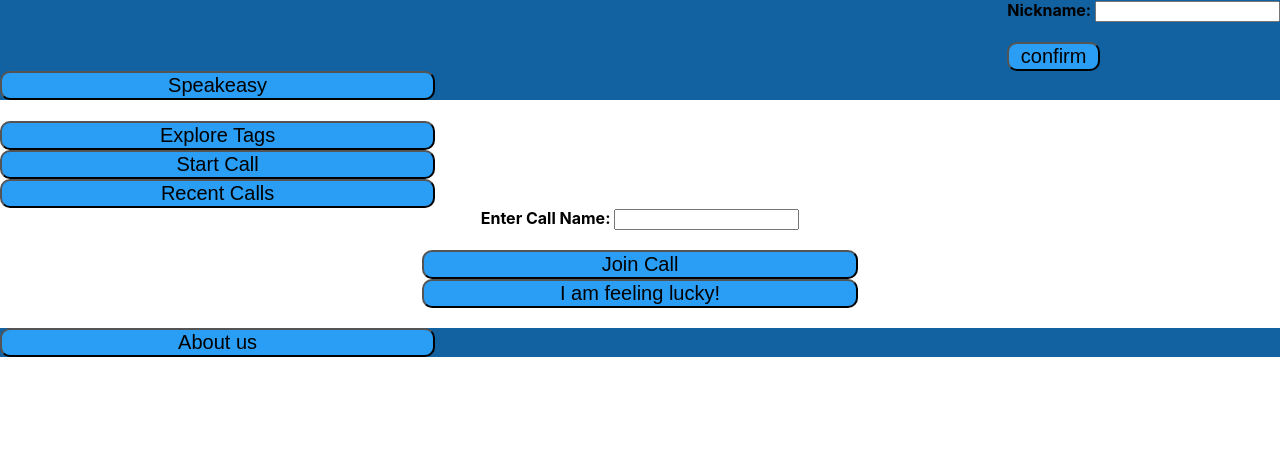
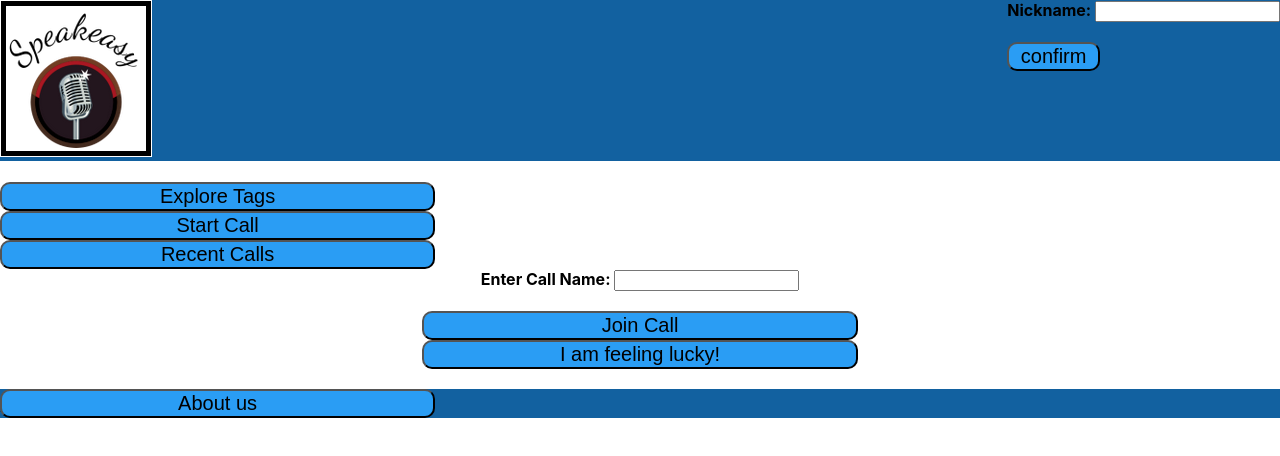
Before and after one commit to agile-dev-assignments/project-setup-team-baliton-portal-speakeasy, a React (Create React App) app in the folder front-end/: page / in a window 1280 px wide. Shown: the top 456 px of the page. Built offline with nearby package versions, Linux system fonts and the light colour scheme.

Commit message:
updated corner link to main page to be image of logo

```diff
--- a/front-end/src/App.js
+++ b/front-end/src/App.js
@@ -1,12 +1,12 @@
 import './App.css';
 import MainPage from './MainPage';
-import About from './About'
-import { BrowserRouter as Router, Switch, Route, Link } from 'react-router-dom'
-import Chatroom from './Chatroom'
-import TagList from './TagList'
-import TagPage from './TagPage'
-import EasterEgg from './EasterEgg'
-
+import About from './About';
+import { BrowserRouter as Router, Switch, Route, Link } from 'react-router-dom';
+import Chatroom from './Chatroom';
+import TagList from './TagList';
+import TagPage from './TagPage';
+import EasterEgg from './EasterEgg';
+import Logo from './speakeasyLogo.PNG';
 
 function App() {
   return (
@@ -71,9 +71,11 @@ export const Toplog = (props) => {
     <div id = "top">
       <div id = "nickname">
         <Textbox mess = "Nickname: " tag = "nickname" name = "confirm"> </Textbox>
+
       </div>
-      <Linker ali = "left" var = "primary" action = "/easter" name = "Speakeasy" id = 'au'></Linker>
-
+      <Link to = "/main">
+        <img className="logo" alt="" src={Logo} />
+      </Link>
     </div>
   );
 }
```
Also changed, not shown: front-end/src/speakeasyLogo.PNG (added).
